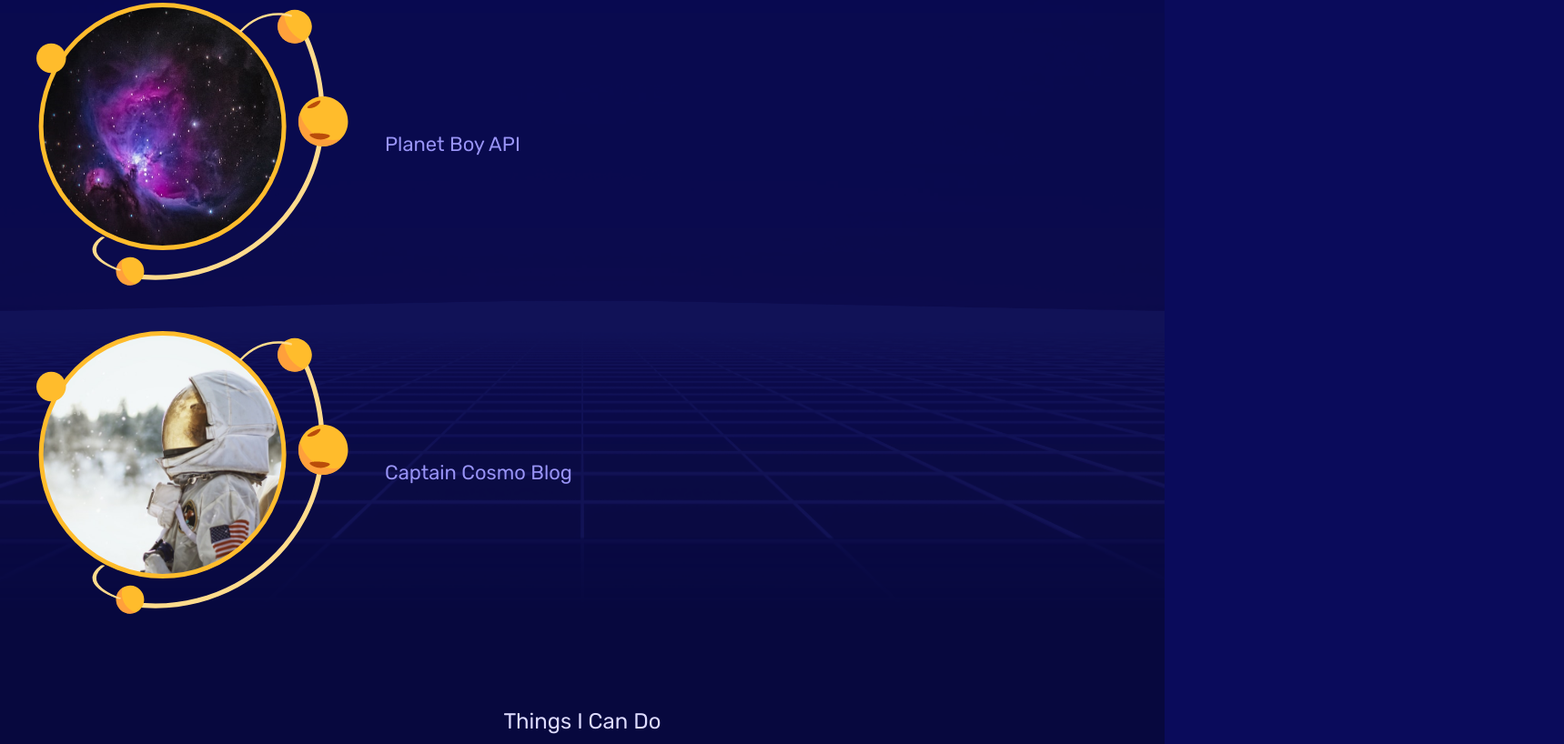
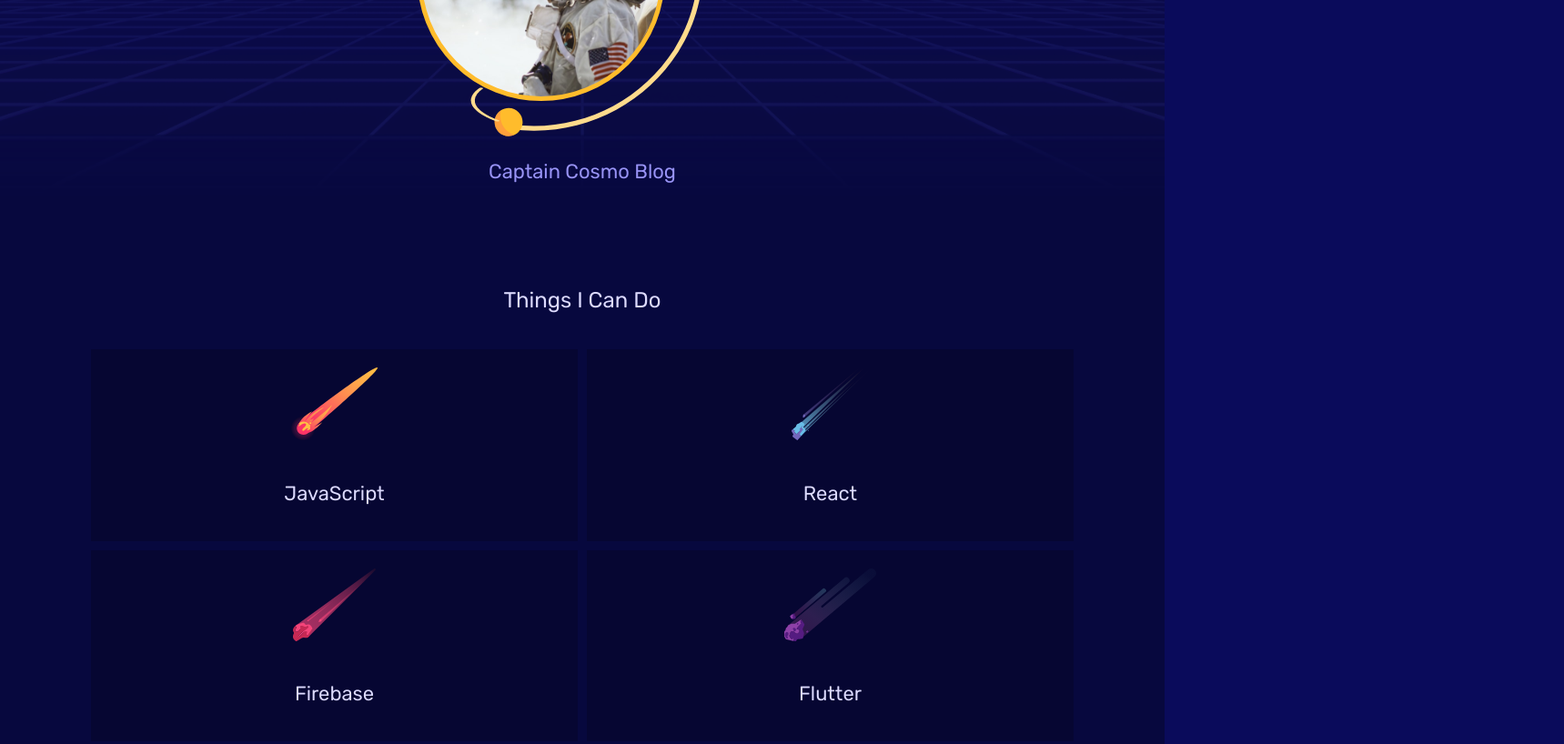
Before and after one commit to PrashanthVamanan/Web-Design-Tutorials, a plain HTML site: page Responsive-CSS-Grid-Build/index.html in a window 1280 px wide. Shown: the part 1433-2251 px from the top of the page at 91% size, 1719 px wide, since content can reach past the window. Drawn offline with Linux system fonts and the light colour scheme.

Commit message:
Small Tablet Styles CSS Added

```diff
--- a/Responsive-CSS-Grid-Build/styles.css
+++ b/Responsive-CSS-Grid-Build/styles.css
@@ -256,6 +256,58 @@ footer img {
 /* small tablet styles */
 @media screen and (min-width: 620px) {
 
+  /* Header Section */
+
+  .welcome-text {
+    grid-column: 1/5;
+  }
+
+  .welcome-image {
+    grid-column: 5/9;
+  }
+
+  .welcome-image img {
+    width: 100%;
+  }
+
+  /* Portfolio Section */
+
+  .projects {
+    margin-top: 40px;
+  }
+
+  .projects a {
+    grid-column: span 4;
+    display: block;
+    margin: 20px 0;
+  }
+
+  .projects a:last-child{
+    grid-column: 3/7;
+  }
+
+  .projects a * {
+    max-width: 60%;
+    margin: 10px 20%;
+  }
+
+  .projects h4 {
+    text-align: center;
+  }
+
+  /* Skills Section */
+
+  #skills {
+    padding: 30px 100px;
+  }
+
+  /* Footer Section */
+
+  footer {
+    background-size: 20%;
+  }
+
+
 }
 
 /* large tablets and laptops styles */
```
